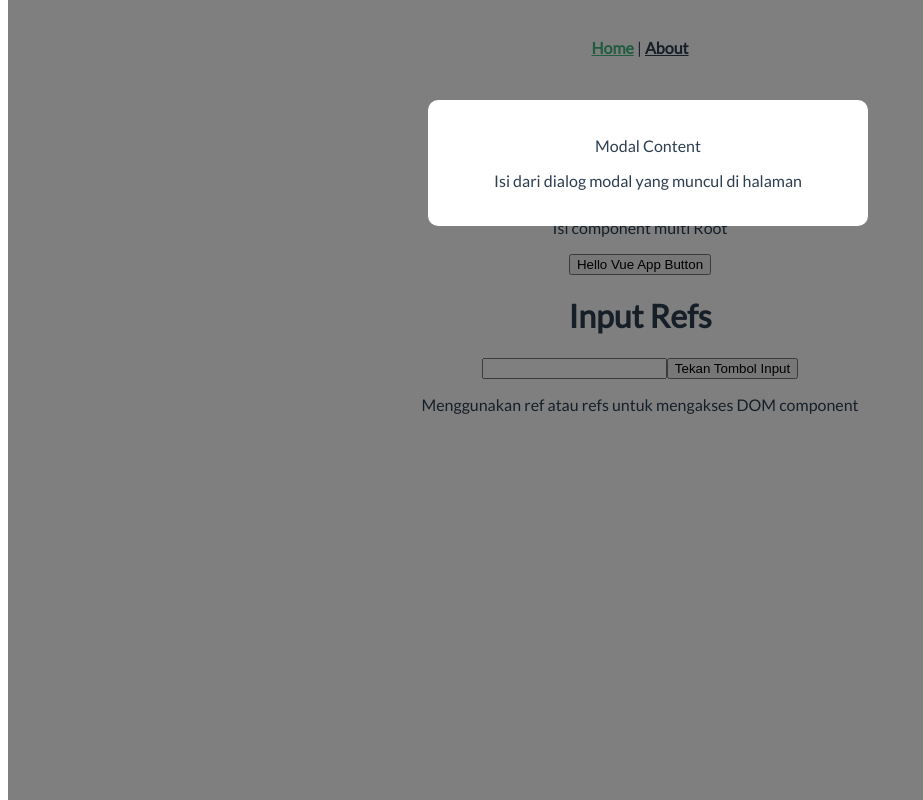
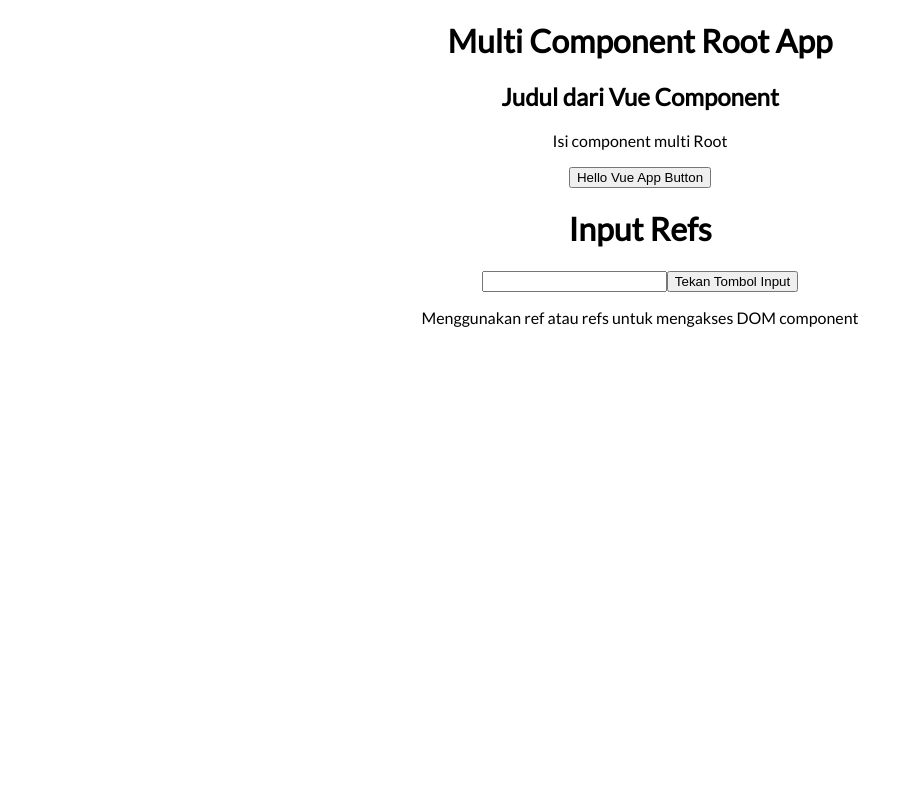
Before and after one commit to GulajavaMinistudio/vue3clinetninja, a Vue app: page /#/ in a window 1280 px wide. Shown: the whole page, without its empty margins (0-923 px from the left). Built offline with nearby package versions, Linux system fonts and the light colour scheme.

Commit message:
Update cara global style dan scoped style

```diff
--- a/src/App.vue
+++ b/src/App.vue
@@ -1,31 +1,29 @@
 <template>
-    <div id="nav">
+    <!-- <div id="nav">
         <router-link to="/">Home</router-link> |
         <router-link to="/about">About</router-link>
-    </div>
+    </div> -->
     <router-view />
 </template>
 
 <style lang="scss">
 #app {
-    font-family: 'Lato', sans-serif;
-
+    width: 100%;
+    text-align: center;
     -webkit-font-smoothing: antialiased;
     -moz-osx-font-smoothing: grayscale;
-    text-align: center;
-    color: #2c3e50;
 }
 
-#nav {
-    padding: 30px;
+// #nav {
+//     padding: 30px;
 
-    a {
-        font-weight: bold;
-        color: #2c3e50;
+//     a {
+//         font-weight: bold;
+//         color: #2c3e50;
 
-        &.router-link-exact-active {
-            color: #42b983;
-        }
-    }
-}
+//         &.router-link-exact-active {
+//             color: #42b983;
+//         }
+//     }
+// }
 </style>
--- /dev/null
+++ b/src/assets/styles.css
@@ -0,0 +1,6 @@
+/* Global Style letakkan di style.css */
+/* Kemudian import di main.js file */
+body {
+    margin: 0;
+    font-family: 'Lato', sans-serif;
+}
--- a/src/components/HelloWorld.vue
+++ b/src/components/HelloWorld.vue
@@ -105,18 +105,18 @@ export default {
 
 <!-- Add "scoped" attribute to limit CSS to this component only -->
 <style scoped lang="scss">
-h3 {
-    margin: 40px 0 0;
-}
-ul {
-    list-style-type: none;
-    padding: 0;
-}
-li {
-    display: inline-block;
-    margin: 0 10px;
-}
-a {
-    color: #42b983;
-}
+// h3 {
+//     margin: 40px 0 0;
+// }
+// ul {
+//     list-style-type: none;
+//     padding: 0;
+// }
+// li {
+//     display: inline-block;
+//     margin: 0 10px;
+// }
+// a {
+//     color: #42b983;
+// }
 </style>
--- a/src/components/ViewModal.vue
+++ b/src/components/ViewModal.vue
@@ -1,6 +1,7 @@
 <template>
     <div class="backdrop">
         <div class="modal">
+            <h1>Modal Title</h1>
             <p>Modal Content</p>
             <p>Isi dari dialog modal yang muncul di halaman</p>
         </div>
@@ -14,6 +15,8 @@ export default {
 </script>
 
 <style lang="scss" scoped>
+// Scoped Style untuk mencegah style terpakai di komponen
+// Di luar dari komponen ini dan anak komponen yang ada di dalamnya
 .modal {
     width: 400px;
     padding: 20px;
@@ -27,5 +30,17 @@ export default {
     background: rgba(0, 0, 0, 0.5);
     width: 100%;
     height: 100%;
+    margin-left: 0em;
+}
+
+h1 {
+    color: #03cfb4;
+    border: none;
+    padding: 0;
+}
+
+.modal p {
+    font-family: 'Times New Roman', Times, serif;
+    font-weight: bold;
 }
 </style>
--- a/src/main.js
+++ b/src/main.js
@@ -3,6 +3,9 @@ import App from './App.vue';
 import router from './router';
 import store from './store';
 
+// Global CSS rule agar dipakai di setiap komponen
+import './assets/styles.css';
+
 createApp(App)
     .use(store)
     .use(router)
--- a/src/router/index.js
+++ b/src/router/index.js
@@ -10,11 +10,18 @@ const AboutPage = () => import(/* webpackChunkName: "about" */ '../views/About.v
 const LatihanSatu = () =>
     import(/* webpackChunkName: "latihan-satu" */ '../views/tutorpage/LatihanVueSatu.vue');
 
+const ModalDemo = () => import('../views/tutorpage/ModalDemo.vue');
+
 const routes = [
     {
         path: '/',
         name: 'LatihanSatu',
         component: LatihanSatu,
+    },
+    {
+        path: '/modaldemo',
+        name: 'ModalDemo',
+        component: ModalDemo,
     },
     {
         path: '/home',
--- a/src/views/tutorpage/LatihanVueSatu.vue
+++ b/src/views/tutorpage/LatihanVueSatu.vue
@@ -1,5 +1,4 @@
 <template>
-    <view-modal></view-modal>
     <h1>Multi Component Root App</h1>
     <h2>{{ judul }}</h2>
     <div>
@@ -15,13 +14,8 @@
 </template>
 
 <script>
-import ViewModal from '../../components/ViewModal.vue';
-
 export default {
     name: 'LatihanVueSatu',
-    components: {
-        'view-modal': ViewModal,
-    },
     data() {
         return {
             judul: 'Judul dari Vue Component',
--- /dev/null
+++ b/src/views/tutorpage/ModalDemo.vue
@@ -0,0 +1,22 @@
+<template>
+    <h1>{{ judul }}</h1>
+    <view-modal />
+</template>
+
+<script>
+import ViewModal from '../../components/ViewModal.vue';
+
+export default {
+    name: 'ModalDemo',
+    components: {
+        'view-modal': ViewModal,
+    },
+    data() {
+        return {
+            judul: 'Demo Modal Dialog Vue',
+        };
+    },
+};
+</script>
+
+<style lang="scss"></style>
```
